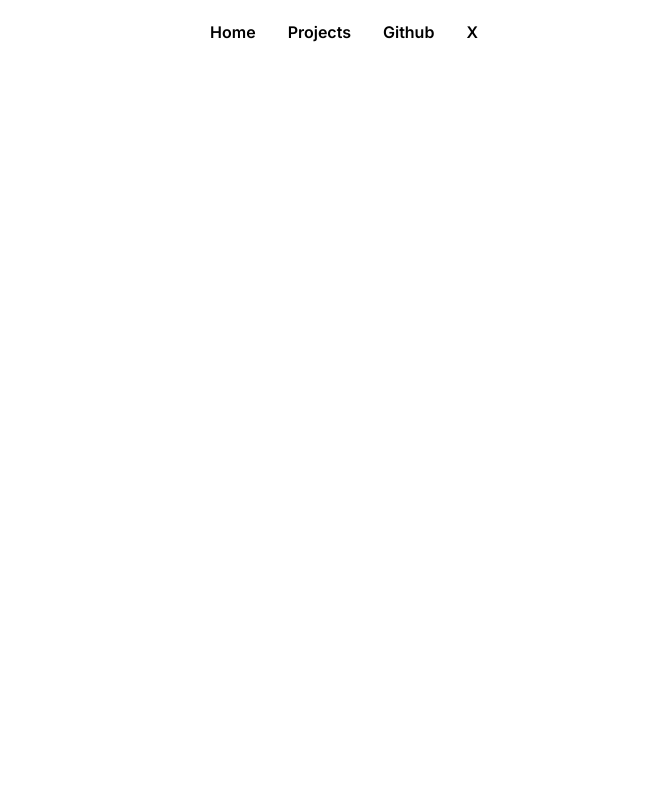
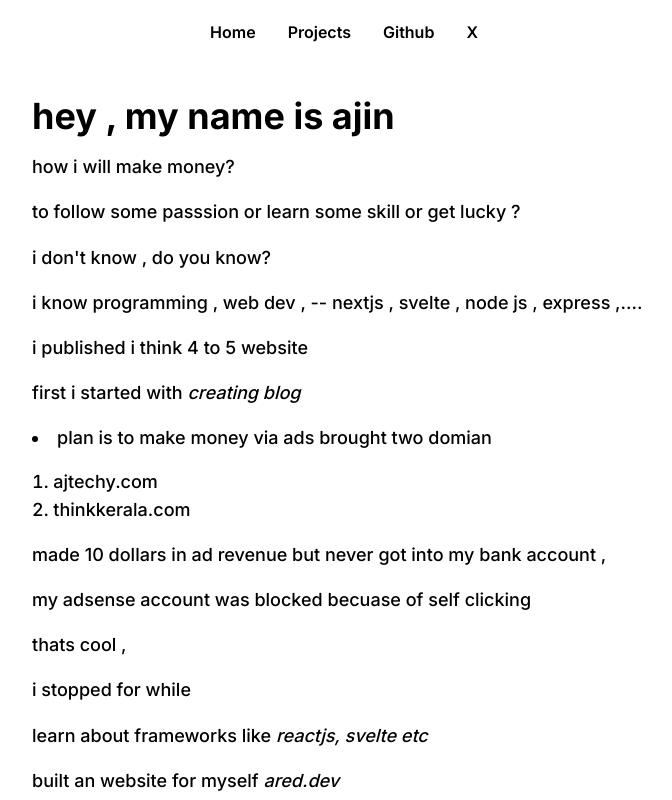
Before and after one commit to aajinn/0Ared, a Next.js app: page / in a window 1280 px wide. Shown: the top 800 px of the page, without its empty margins (296-968 px from the left). Built offline with nearby package versions, Linux system fonts and the light colour scheme.

Commit message:
made the home page support markdown

```diff
--- a/src/app/page.tsx
+++ b/src/app/page.tsx
@@ -1,10 +1,38 @@
-import Description from '../components/Description';
-export default function Home() {
+import React from 'react';
+import fs from 'fs';
+import path from 'path';
+import ReactMarkdown from 'react-markdown';
+import remarkGfm from 'remark-gfm';
+
+const Home = async () => {
+    // Read the markdown file
+    const filePath = path.join(
+        process.cwd(),
+        'content',
+        'myblog.md',
+    );
+    const markdownContent =
+        fs.readFileSync(
+            filePath,
+            'utf-8',
+        );
+
     return (
-        <>
-            <main className="container mx-auto px-4 py-8">
-                <Description />
-            </main>
-        </>
+        <main className="container flex justify-center mx-auto px-4 py-8">
+            <section className="mb-8 text-left lg:w-1/2 font-medium break-words relative">
+                <div className="markdown text-pretty prose prose-lg max-w-none">
+                    <ReactMarkdown
+                        remarkPlugins={[
+                            remarkGfm,
+                        ]}>
+                        {
+                            markdownContent
+                        }
+                    </ReactMarkdown>
+                </div>
+            </section>
+        </main>
     );
-}
+};
+
+export default Home;
```
